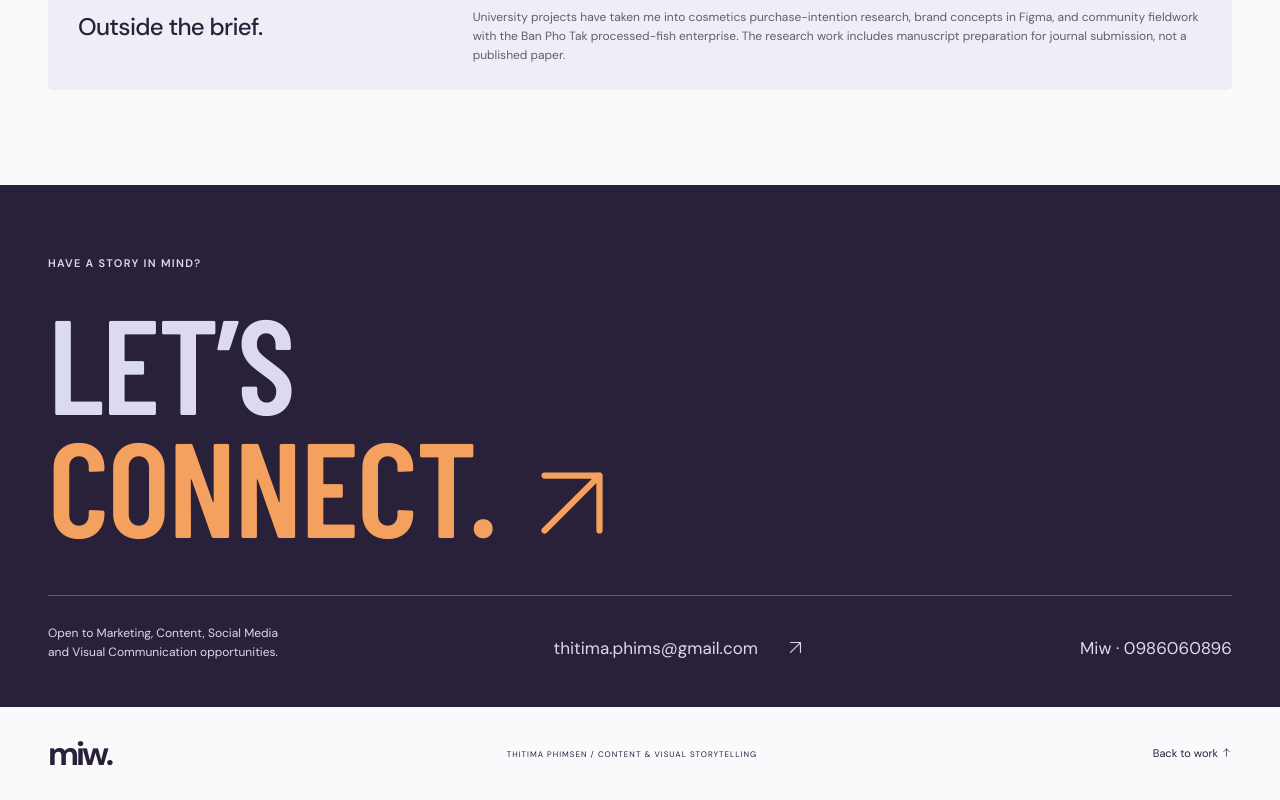
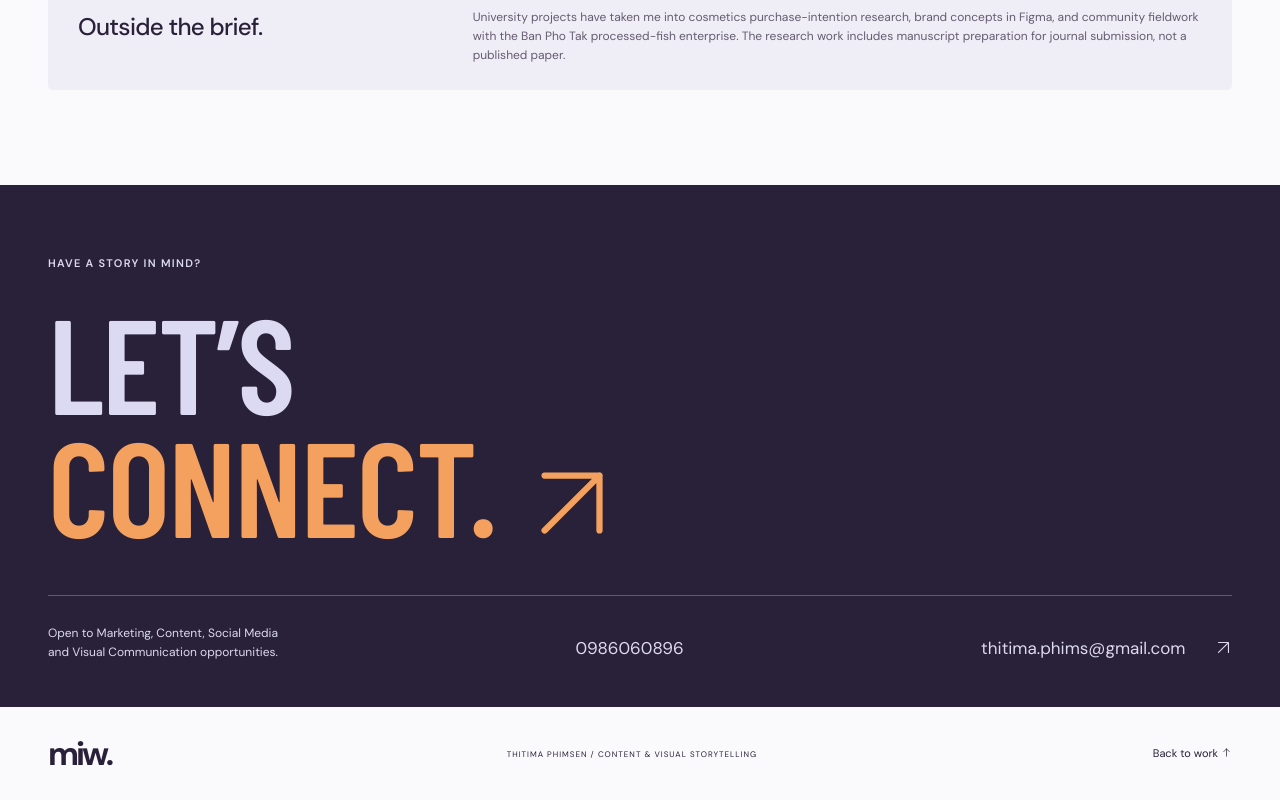
Before and after one commit to thitima-phi/miw-portfolio-new, a plain HTML site: page index.html in a window 1280 px wide. Shown: the part 10493-11293 px from the top of the page. Drawn offline with nearby package versions, Linux system fonts and the light colour scheme; a web font is replaced by a local one.

Commit message:
Reorder contact links and remove phone name label
Co-Authored-By: Claude Code <noreply@anthropic.com>

```diff
--- a/index.html
+++ b/index.html
@@ -412,7 +412,7 @@
       <div class="university"><h3>Outside the brief.</h3><p>University projects have taken me into cosmetics purchase-intention research, brand concepts in Figma, and community fieldwork with the Ban Pho Tak processed-fish enterprise. The research work includes manuscript preparation for journal submission, not a published paper.</p></div>
     </section>
 
-    <section id="contact" class="contact-section"><div class="shell"><p class="eyebrow">HAVE A STORY IN MIND?</p><h2>LET’S<br><a href="mailto:thitima.phims@gmail.com">CONNECT.<span aria-hidden="true"><svg class="arrow-icon" viewBox="0 0 24 24" aria-hidden="true" focusable="false"><path d="M5 19 19 5M5 5h14v14"/></svg></span></a></h2><div class="contact-bottom"><p>Open to Marketing, Content, Social Media<br>and Visual Communication opportunities.</p><a href="mailto:thitima.phims@gmail.com">thitima.phims@gmail.com <span aria-hidden="true"><svg class="arrow-icon" viewBox="0 0 24 24" aria-hidden="true" focusable="false"><path d="M5 19 19 5M5 5h14v14"/></svg></span></a><a href="tel:0986060896">Miw · 0986060896</a></div></div></section>
+    <section id="contact" class="contact-section"><div class="shell"><p class="eyebrow">HAVE A STORY IN MIND?</p><h2>LET’S<br><a href="mailto:thitima.phims@gmail.com">CONNECT.<span aria-hidden="true"><svg class="arrow-icon" viewBox="0 0 24 24" aria-hidden="true" focusable="false"><path d="M5 19 19 5M5 5h14v14"/></svg></span></a></h2><div class="contact-bottom"><p>Open to Marketing, Content, Social Media<br>and Visual Communication opportunities.</p><a href="tel:0986060896">0986060896</a><a href="mailto:thitima.phims@gmail.com">thitima.phims@gmail.com <span aria-hidden="true"><svg class="arrow-icon" viewBox="0 0 24 24" aria-hidden="true" focusable="false"><path d="M5 19 19 5M5 5h14v14"/></svg></span></a></div></div></section>
   </main>
   <footer class="shell"><a class="logo" href="#" aria-label="Miw, back to top">miw.</a><span>THITIMA PHIMSEN / CONTENT & VISUAL STORYTELLING</span><a href="#work">Back to work <svg class="arrow-icon" viewBox="0 0 24 24" aria-hidden="true" focusable="false"><path d="M12 20V4m-6 6 6-6 6 6"/></svg></a></footer>
 
```
